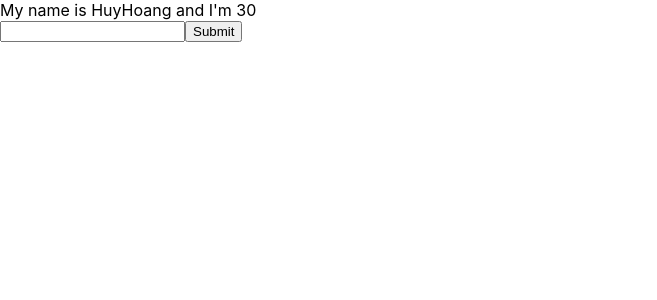
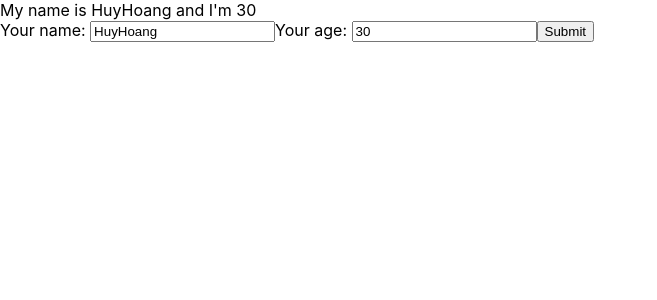
Before and after one commit to HuyHoangEngr/Demo-react, a React (Create React App) app: page / in a window 1280 px wide. Shown: the top 300 px of the page, without its empty margins (0-657 px from the left). Built offline with nearby package versions, Linux system fonts and the light colour scheme.

Commit message:
#22. Nesting Component

```diff
--- a/src/components/MyComponent.js
+++ b/src/components/MyComponent.js
@@ -1,49 +1,13 @@
-import React from "react";
+import React from "react"
+import UserInfor from "./UserInfor.js";
 
 class MyComponent extends React.Component {
 
-    state = {
-        name: 'HuyHoang',
-        address: 'Dong Nai',
-        age: 30
-    };
-
-    handleMouseOver(event) {
-        // console.log(event.pageX)
-    }
-
-    handleClick(event) {
-        console.log(">> Click me !")
-
-        //merge State => react class
-        this.setState({
-            name: 'Paul',
-            age: Math.floor((Math.random() * 100) + 1)
-        })
-    }
-
-    handleOnChangeInput = (event) => {
-        this.setState({
-            name: event.target.value
-        })
-    }
-
-    handleOnSubmit = (event) => {
-        event.preventDefault();
-        console.log(this.state)
-    }
     //JSX
     render() {
         return (
             <div>
-                My name is {this.state.name} and I'm {this.state.age}
-                <form onSubmit={(event) => this.handleOnSubmit(event)}>
-                    <input
-                        type="text"
-                        onChange={(event) => this.handleOnChangeInput(event)}
-                    />
-                    <button>Submit</button>
-                </form>
+                <UserInfor />
             </div>
         );
     }
--- /dev/null
+++ b/src/components/UserInfor.js
@@ -0,0 +1,51 @@
+import React from "react";
+
+class UserInfor extends React.Component {
+    state = {
+        name: 'HuyHoang',
+        address: 'Dong Nai',
+        age: 30
+    };
+
+    handleOnChangeInput = (event) => {
+        this.setState({
+            name: event.target.value
+        })
+    }
+    handleOnChangeAge = (event) => {
+        this.setState({
+            age: event.target.value
+        })
+    }
+
+    handleOnSubmit = (event) => {
+        event.preventDefault();
+        console.log(this.state)
+    }
+
+    render() {
+        return (
+            <div>
+                My name is {this.state.name} and I'm {this.state.age}
+                <form onSubmit={(event) => this.handleOnSubmit(event)}>
+                    <label>Your name: </label>
+                    <input
+                        value={this.state.name}
+                        type="text"
+                        onChange={(event) => this.handleOnChangeInput(event)}
+                    />
+
+                    <label>Your age: </label>
+                    <input
+                        value={this.state.age}
+                        type="text"
+                        onChange={(event) => this.handleOnChangeAge(event)}
+                    />
+                    <button>Submit</button>
+                </form>
+            </div>
+        )
+    }
+}
+
+export default UserInfor;
```
